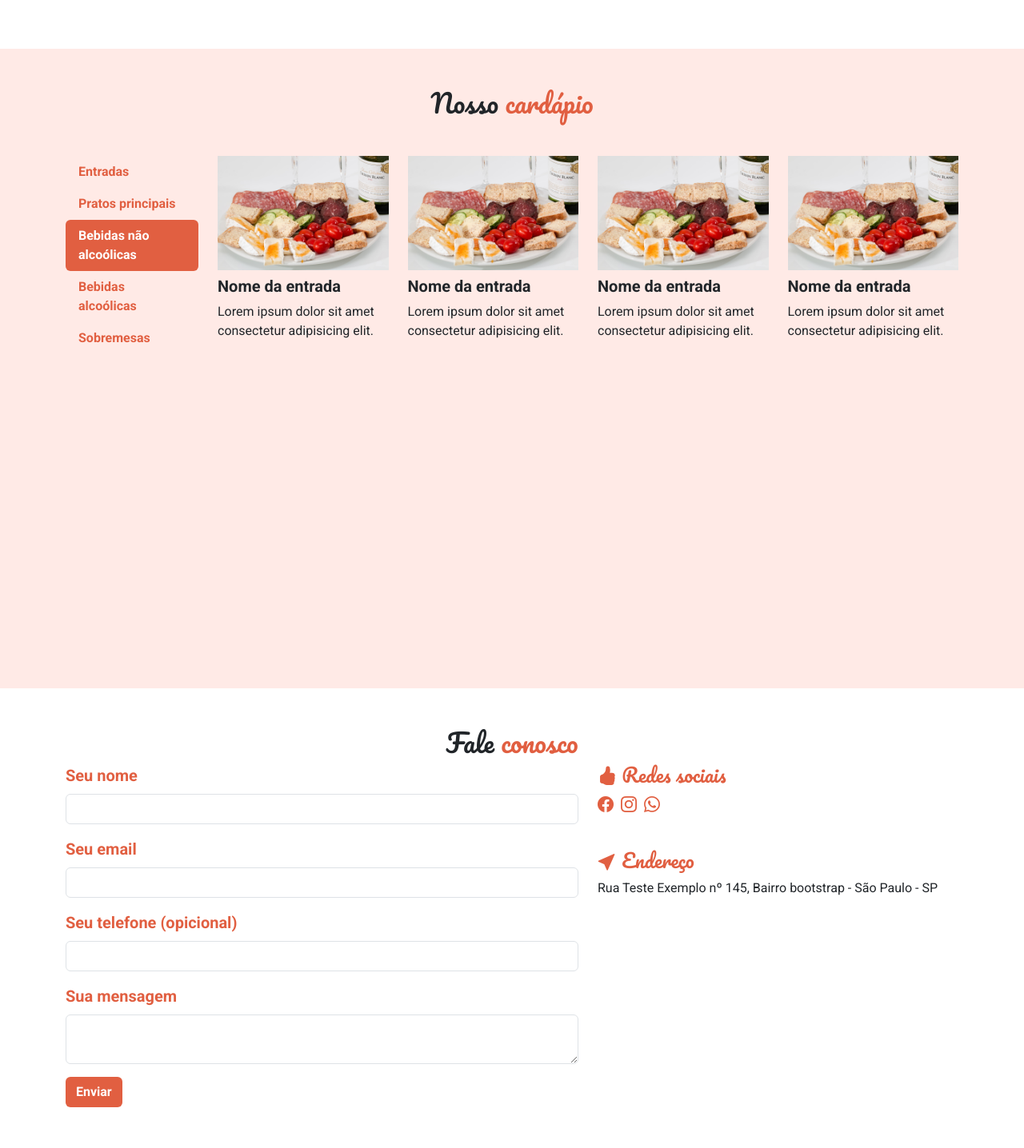
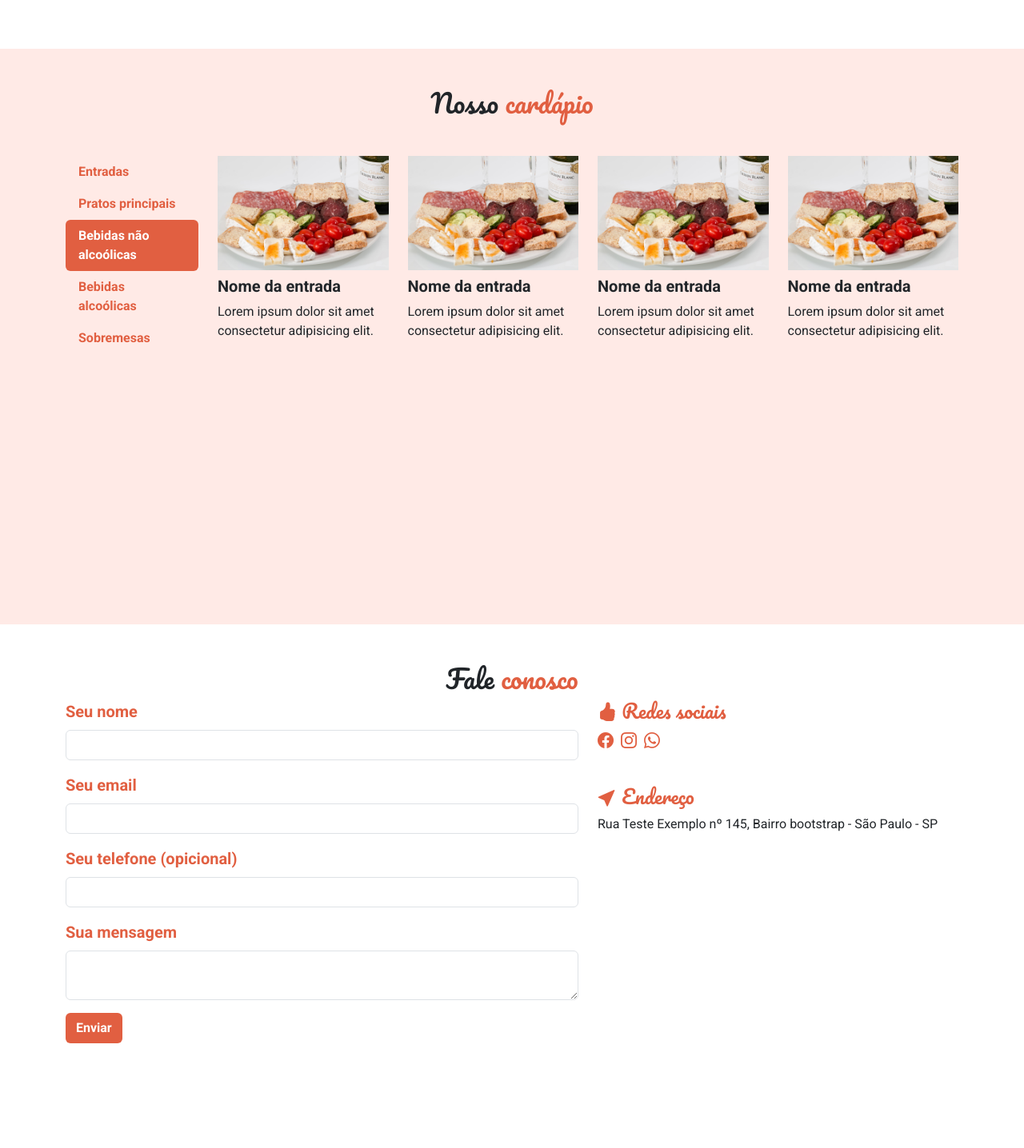
Before and after one commit to brunoraniere/projeto_restaurante_site, a plain HTML site: page index.html in a window 1280 px wide. Shown: the part 1368-2804 px from the top of the page at 80% size. Drawn offline with nearby package versions, Linux system fonts and the light colour scheme.

Commit message:
fix more errors

```diff
--- a/style.css
+++ b/style.css
@@ -36,7 +36,7 @@ body{
     color: #e15f41;
 }
 #cardapio{
-    min-height: 100vh;
+    min-height: 90vh;
 }
 
 .nav-cardapio .nav-link.active,
@@ -57,6 +57,10 @@ body{
     text-decoration: none;
 }
 
+#fale-conosco{
+    min-height: 90vh;
+}
+
 @media screen and (max-width: 767px) {
     .carousel-item img{
         height: 300px;
```
